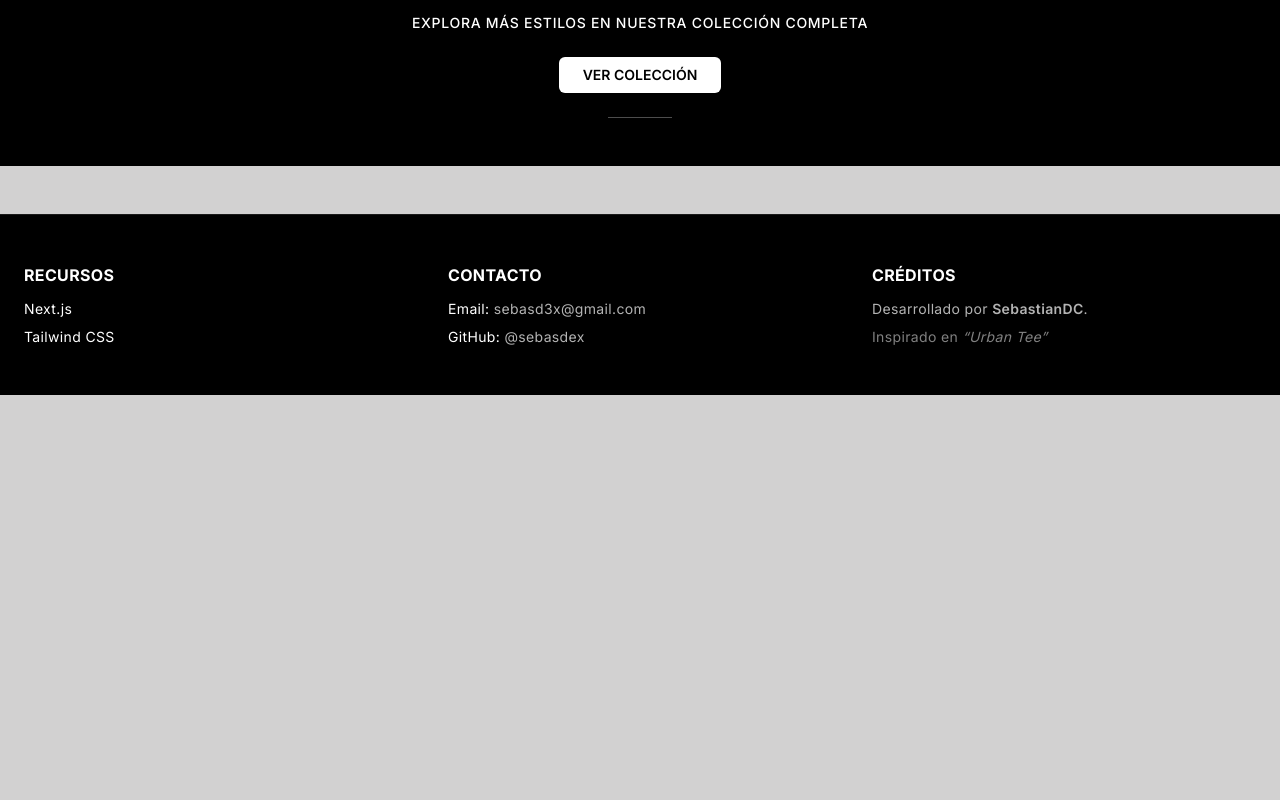
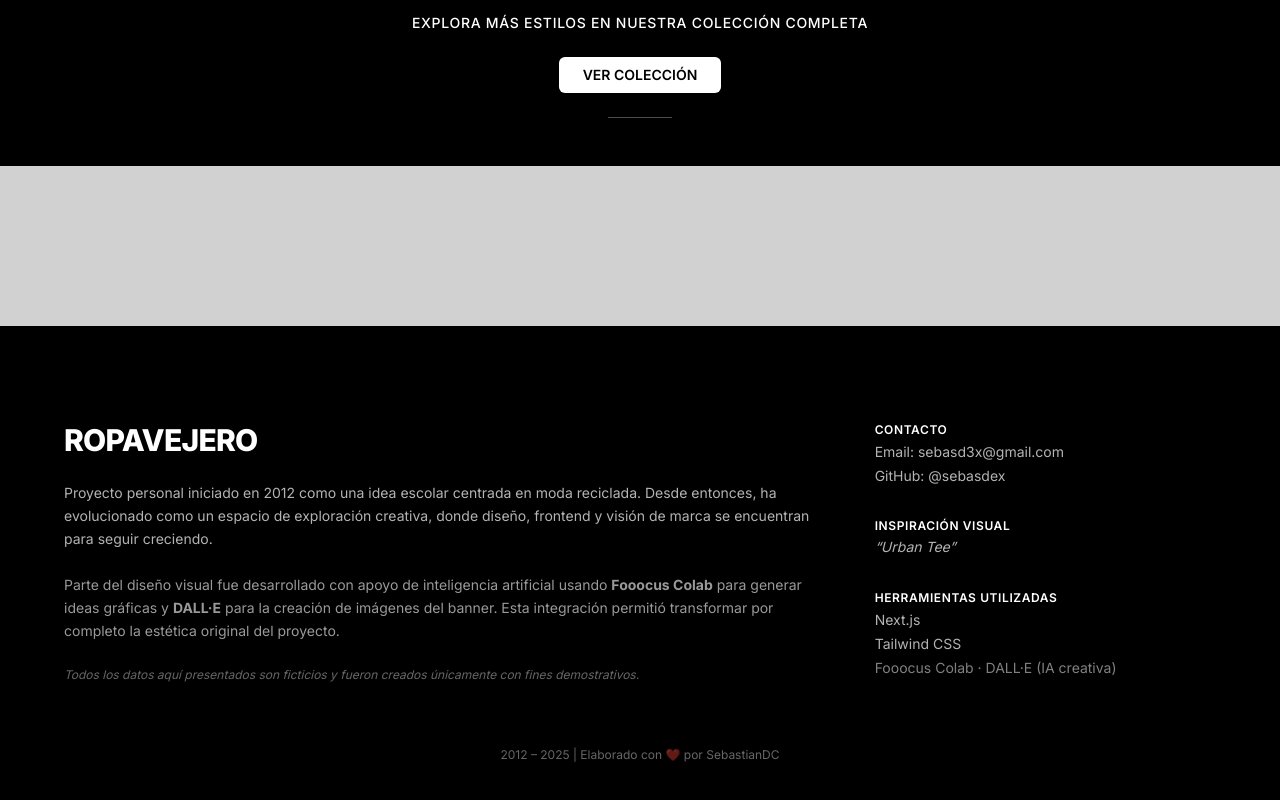
Before and after one commit to sebasdex/ropavejero-next, a Next.js app: page / in a window 1280 px wide. Shown: the part 3263-4063 px from the top of the page. Before the commit the page ends 3658 px from the top, so only its background shows below. Built offline with nearby package versions, Linux system fonts and the light colour scheme.

Commit message:
feat: Revamp Footer component with enhanced layout, styling, and content structure

```diff
--- a/src/components/Footer.tsx
+++ b/src/components/Footer.tsx
@@ -1,87 +1,104 @@
 import Link from "next/link";
-
 const currentYear = new Date().getFullYear();
 
 function Footer() {
   return (
-    <footer className="bg-black text-white px-6 py-12 border-t border-white/10 w-full">
-      <div className="max-w-screen-xl mx-auto grid grid-cols-1 md:grid-cols-3 gap-10 text-sm tracking-wide">
-        {/* Recursos */}
-        <div>
-          <h3 className="text-base font-bold uppercase mb-3">Recursos</h3>
-          <ul className="space-y-2">
-            <li>
-              <Link
-                href="https://nextjs.org/"
-                target="_blank"
-                className="hover:underline hover:text-white/80 transition duration-300"
-              >
-                Next.js
-              </Link>
-            </li>
-            <li>
-              <Link
-                href="https://tailwindcss.com/"
-                target="_blank"
-                className="hover:underline hover:text-white/80 transition duration-300"
-              >
-                Tailwind CSS
-              </Link>
-            </li>
-          </ul>
+    <footer className="bg-black text-white px-6 py-24 mt-28">
+      <div className="max-w-6xl mx-auto grid grid-cols-1 lg:grid-cols-3 gap-16">
+        <div className="lg:col-span-2 space-y-6">
+          <h2 className="text-2xl md:text-3xl font-extrabold uppercase tracking-tight">
+            Ropavejero
+          </h2>
+          <p className="text-white/70 text-sm leading-relaxed">
+            Proyecto personal iniciado en 2012 como una idea escolar centrada en moda reciclada. Desde entonces, ha evolucionado como un espacio de exploración creativa, donde diseño, frontend y visión de marca se encuentran para seguir creciendo.
+          </p>
+          <p className="text-white/60 text-sm leading-relaxed">
+            Parte del diseño visual fue desarrollado con apoyo de inteligencia artificial usando <strong>Fooocus Colab</strong> para generar ideas gráficas y <strong>DALL·E</strong> para la creación de imágenes del banner. Esta integración permitió transformar por completo la estética original del proyecto.
+          </p>
+          <p className="text-white/40 text-xs italic">
+            Todos los datos aquí presentados son ficticios y fueron creados únicamente con fines demostrativos.
+          </p>
         </div>
 
-        {/* Contacto */}
-        <div>
-          <h3 className="text-base font-bold uppercase mb-3">Contacto</h3>
-          <ul className="space-y-2 text-white/70">
-            <li>
-              <span className="text-white">Email:</span>{" "}
+        <div className="space-y-8">
+          <div className="space-y-1">
+            <p className="uppercase text-white font-semibold tracking-wider text-xs">
+              Contacto
+            </p>
+            <p className="text-sm text-white/70">
+              Email:{" "}
               <a
-                href="mailto:sebasdev@correo.com"
-                className="hover:underline hover:text-white/80 transition duration-300"
+                href="mailto:sebasd3x@gmail.com"
+                className="hover:text-white transition"
               >
                 sebasd3x@gmail.com
               </a>
-            </li>
-            <li>
-              <span className="text-white">GitHub:</span>{" "}
+            </p>
+            <p className="text-sm text-white/70">
+              GitHub:{" "}
               <Link
                 href="https://github.com/sebasdex"
                 target="_blank"
-                className="hover:underline hover:text-white/80 transition duration-300"
+                className="hover:text-white transition"
               >
                 @sebasdex
               </Link>
-            </li>
-          </ul>
-        </div>
+            </p>
+          </div>
 
-        {/* Créditos */}
-        <div>
-          <h3 className="text-base font-bold uppercase mb-3">Créditos</h3>
-          <p className="text-white/70">
-            Desarrollado por{" "}
-            <Link
-              href="https://github.com/sebasdex"
-              target="_blank"
-              className="font-semibold hover:underline hover:text-white/90 transition duration-300"
-            >
-              SebastianDC
-            </Link>
-            .
-          </p>
-          <p className="mt-2 text-white/50">
-            Inspirado en{" "}
+          <div className="space-y-1">
+            <p className="uppercase text-white font-semibold tracking-wider text-xs">
+              Inspiración visual
+            </p>
             <Link
               href="https://theme528-t-shirt.myshopify.com/"
               target="_blank"
-              className="italic hover:underline hover:text-white/80"
+              className="italic text-sm text-white/70 hover:text-white transition"
             >
               “Urban Tee”
             </Link>
-          </p>
+          </div>
+
+          <div className="space-y-1">
+            <p className="uppercase text-white font-semibold tracking-wider text-xs">
+              Herramientas utilizadas
+            </p>
+            <ul className="text-sm text-white/70 space-y-1">
+              <li>
+                <Link
+                  href="https://nextjs.org"
+                  target="_blank"
+                  className="hover:text-white transition"
+                >
+                  Next.js
+                </Link>
+              </li>
+              <li>
+                <Link
+                  href="https://tailwindcss.com"
+                  target="_blank"
+                  className="hover:text-white transition"
+                >
+                  Tailwind CSS
+                </Link>
+              </li>
+              <li className="text-white/50">
+                Fooocus Colab · DALL·E (IA creativa)
+              </li>
+            </ul>
+          </div>
         </div>
+      </div>
+
+      <div className="mt-16 text-center text-white/40 text-xs">
+        2012 – {currentYear} | Elaborado con ❤️ por{" "}
+        <Link
+          href="https://github.com/sebasdex"
+          target="_blank"
+          className="hover:text-white"
+        >
+          SebastianDC
+        </Link>
       </div>
     </footer>
   );
```
